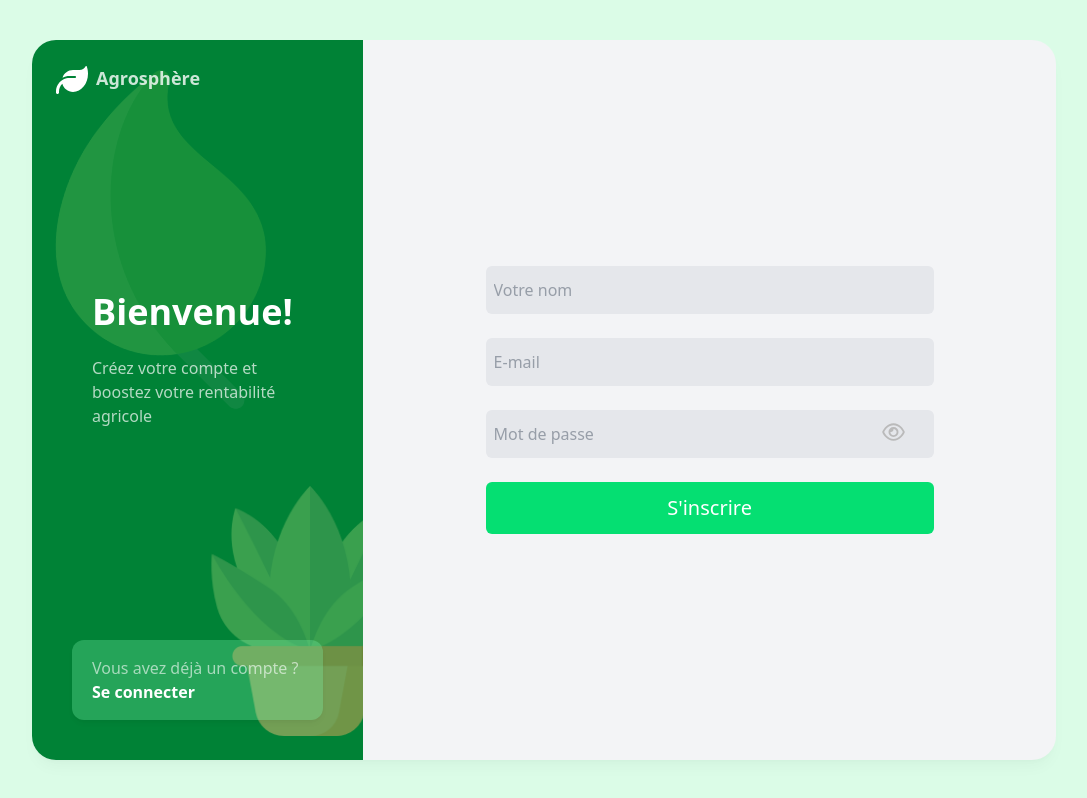
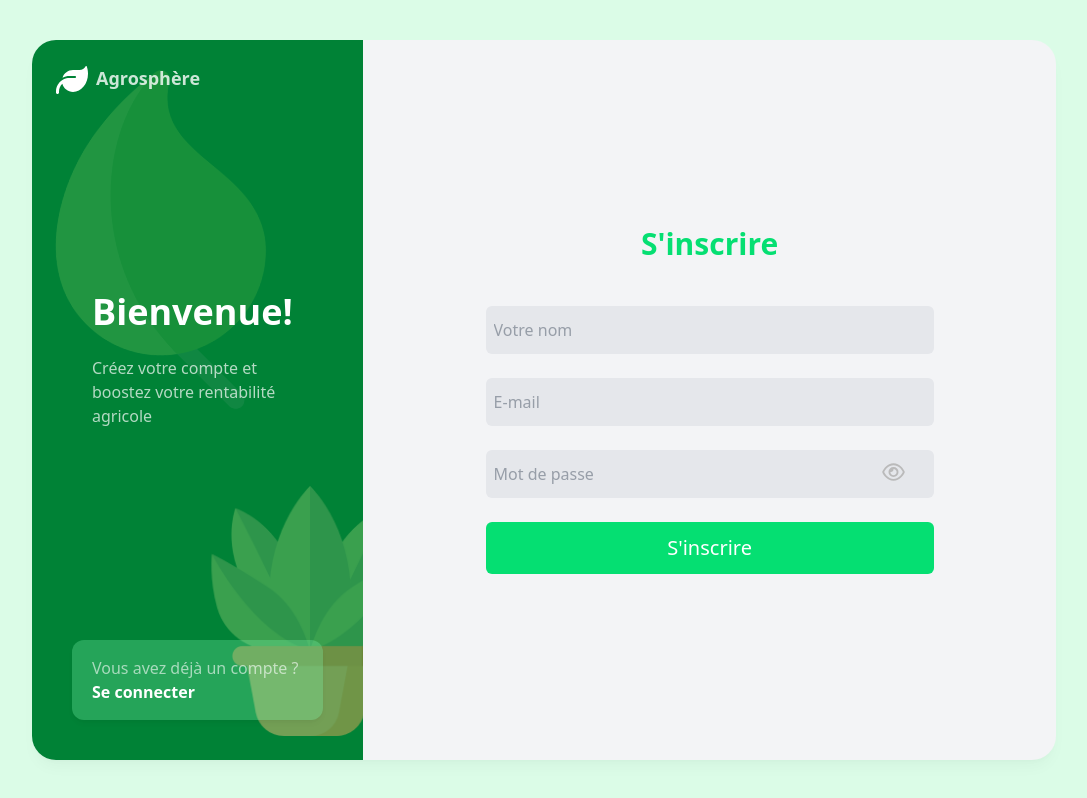
Before and after one commit to Blanche1718/agrosphere_front, a React (Vite) app: page /signIn in a window 1280 px wide. Shown: the whole page, without its empty margins (96-1183 px from the left). Built offline with nearby package versions, Linux system fonts and the light colour scheme.

Commit message:
update( mise a jour de la page d'inscription)

```diff
--- a/src/components/SignInOut.jsx
+++ b/src/components/SignInOut.jsx
@@ -33,6 +33,7 @@ export default function SignInOut() {
                     </div>
                 </div>
                 <form className="[&_input]:text-gray-600 w-[75%] flex flex-col items-center gap-6" action="" method="post" >
+                    <h1 className="font-semibold text-green-400 text-3xl mb-5">S'inscrire</h1>
                     <input
                         className="w-md px-2 py-3 bg-gray-200 rounded-md focus:outline-2 outline-green-400/40 focus:bg-green-100/30"
                         required
```
